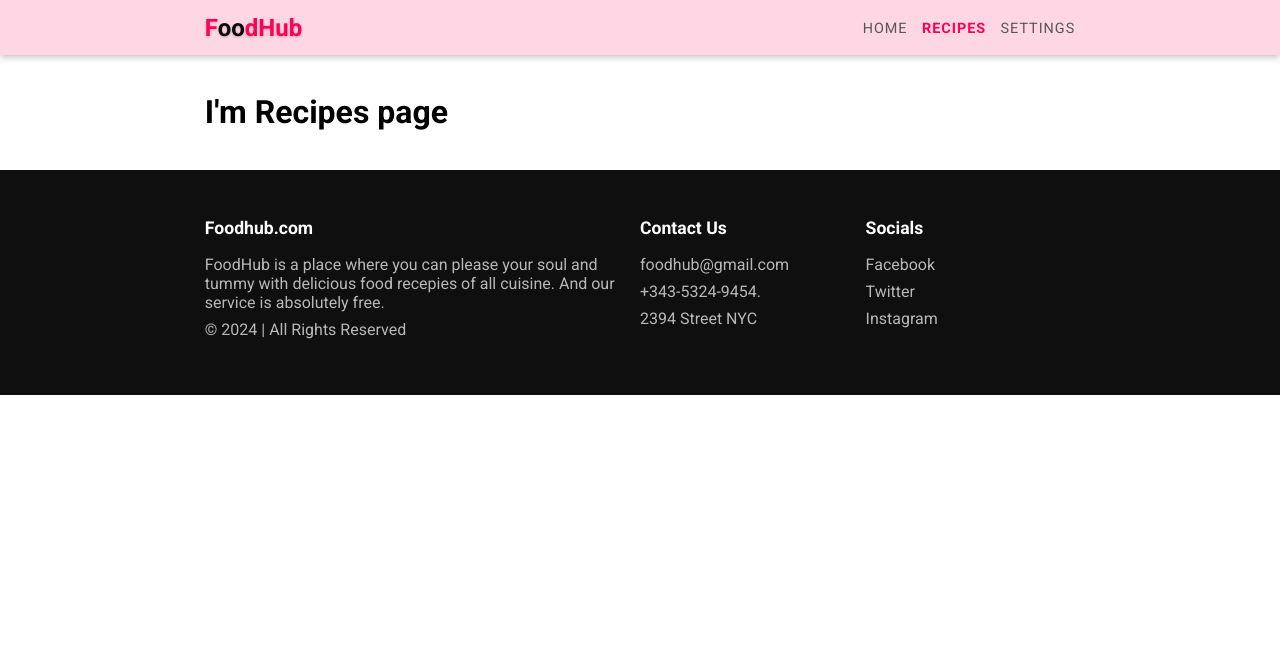
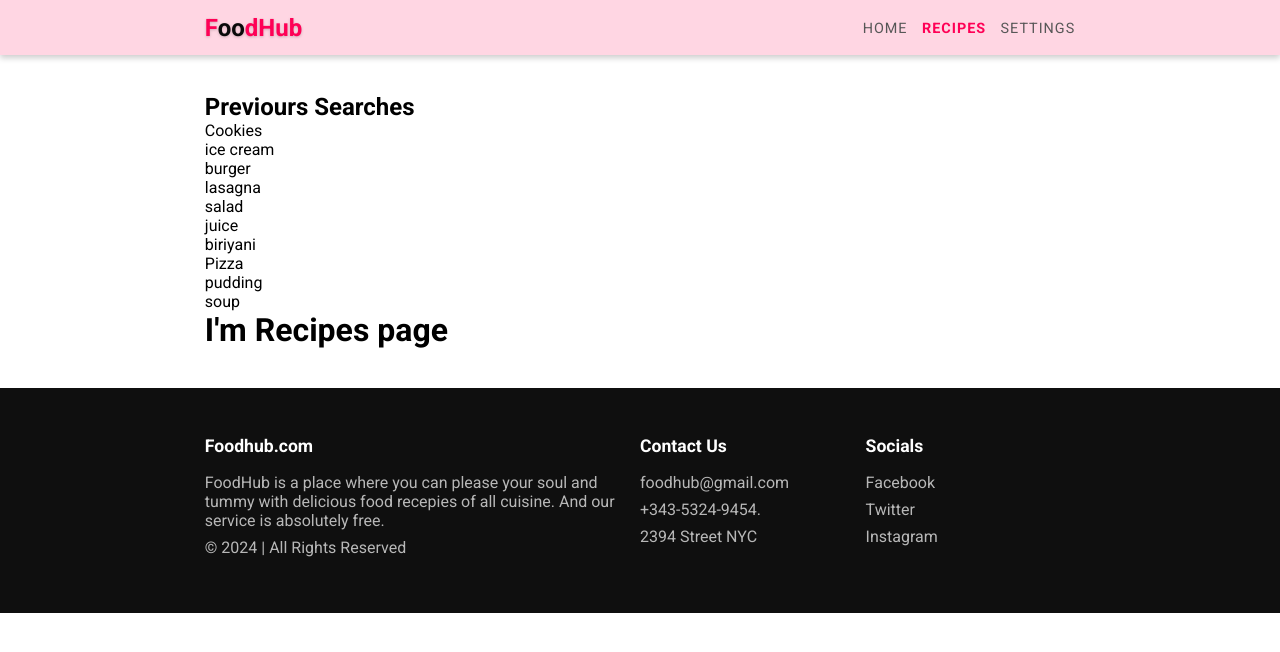
Before and after one commit to Gwolo-Julius/food-app, a React (Vite) app: page /recipes in a window 1280 px wide. Shown: the top 652 px of the page. Built offline with nearby package versions, Linux system fonts and the light colour scheme.

Commit message:
Initating Recipes page

```diff
--- a/src/pages/Recipes.jsx
+++ b/src/pages/Recipes.jsx
@@ -1,11 +1,25 @@
-import React from 'react'
+import React from "react";
 
 const Recipes = () => {
+  const searches = [
+    "Cookies",
+    "ice cream",
+    "burger",
+    "lasagna",
+    "salad",
+    "juice",
+    "biriyani",
+    "Pizza",
+    "pudding",
+    "soup",
+  ];
   return (
-    <div className='recipes'>
+    <div className="previour-search">
+      <h2>Previours Searches</h2>
+      <div className="previour-search-container">{searches.map(search=>(<div>{search}</div>))}</div>
       <h1>I'm Recipes page</h1>
     </div>
-  )
-}
+  );
+};
 
-export default Recipes
+export default Recipes;
```
